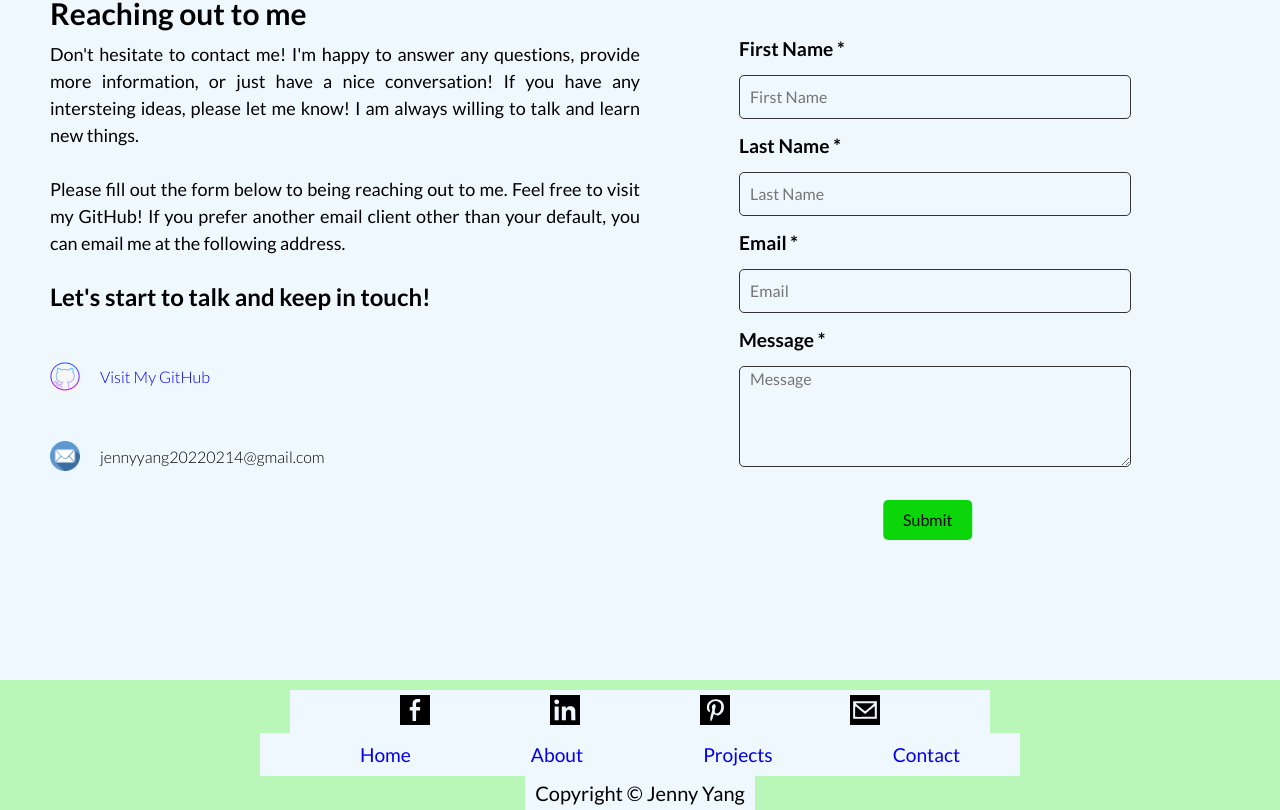
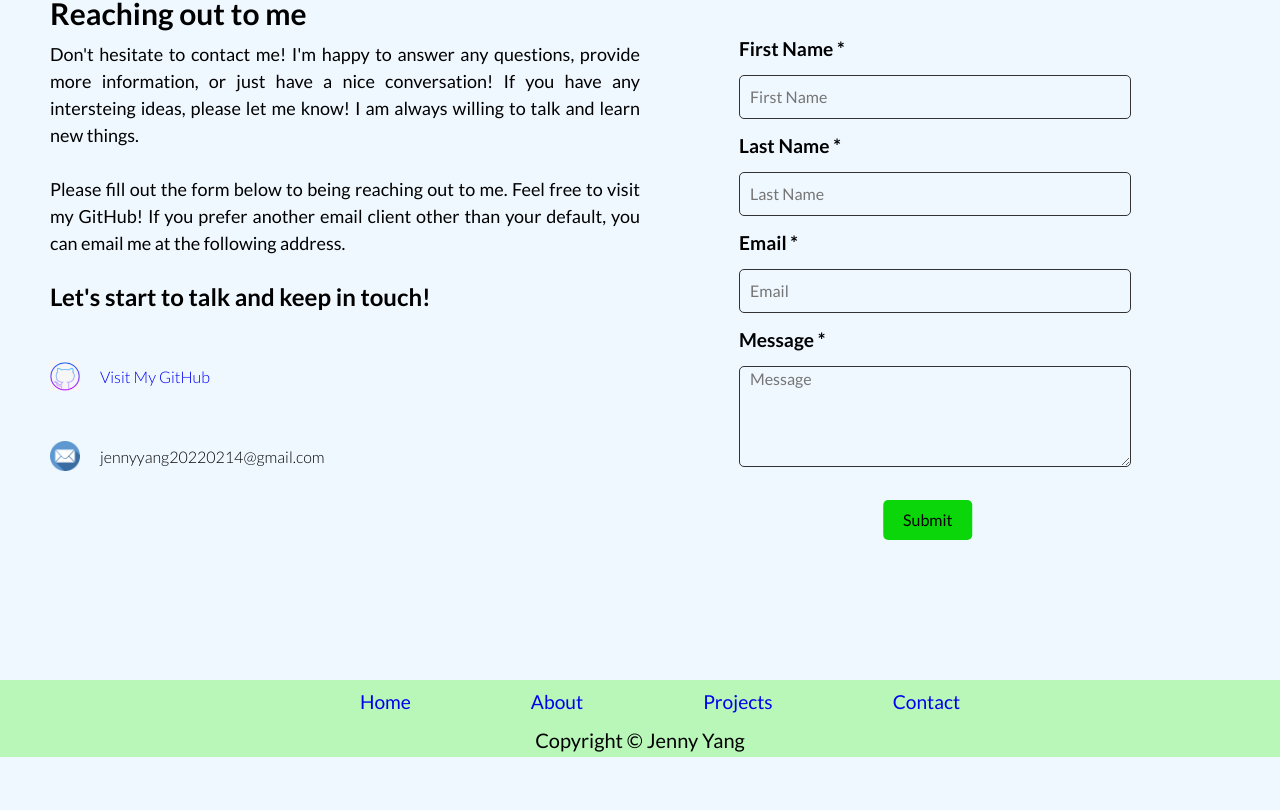
Before and after one commit to Jenny019/My-Portfolio, a React (Create React App) app: page /contact in a window 1280 px wide. Shown: the part 200-1010 px from the top of the page. After the commit the page ends 957 px from the top, so only its background shows below. Built offline with nearby package versions, Linux system fonts and the light colour scheme.

Commit message:
fix footer

```diff
--- a/public/index.html
+++ b/public/index.html
@@ -21,7 +21,6 @@
         margin: 0;
         font-family: 'Lato', sans-serif;
         background-color: aliceblue;
-        /* background-color: rgb(242, 252, 252); */
       }
     </style>
   </head>
--- a/src/components/footer/Footer.css
+++ b/src/components/footer/Footer.css
@@ -4,6 +4,8 @@
   display: flex;
   flex-direction: column;
   align-items: center;
+  position: relative;
+  z-index: 10;
 }
 
 .footer-img {
@@ -31,11 +33,13 @@
 
 .footer ul {
   display: flex;
+  background-color: rgb(185, 247, 185);
 }
 
 .footer li {
   list-style: none;
   padding: 10px;
+  background-color: rgb(185, 247, 185);
 }
 
 .footer li a {
@@ -43,6 +47,7 @@
   text-decoration: none;
   margin: 0 50px;
   font-size: 1.2em;
+  background-color: rgb(185, 247, 185);
 }
 
 .footer li a:hover {
@@ -54,4 +59,5 @@
   padding: 5px 10px;
   color: black;
   font-size: 20px;
+  background-color: rgb(185, 247, 185);
 }
--- a/src/components/footer/Footer.js
+++ b/src/components/footer/Footer.js
@@ -9,7 +9,7 @@ import { Link } from 'react-router-dom';
 const Footer = () => {
   return (
 		<div className = "footer">
-			<div className = "footer-img">
+			{/* <div className = "footer-img">
         <div className = "facebook">
           <a href = "#"><img className="img-responsive" src={facebook} /></a>
         </div>
@@ -22,7 +22,7 @@ const Footer = () => {
         <div className = "email-icon">
           <a href = "#"><img className="img-responsive" src={email} /></a>
         </div>
-      </div>
+      </div>    */}
       <div className="footer-list">
         <ul>
           <li><Link to="/home">Home</Link></li>
```
Also changed, not shown: 1 other file (tests, documents, lock files or other folders).
